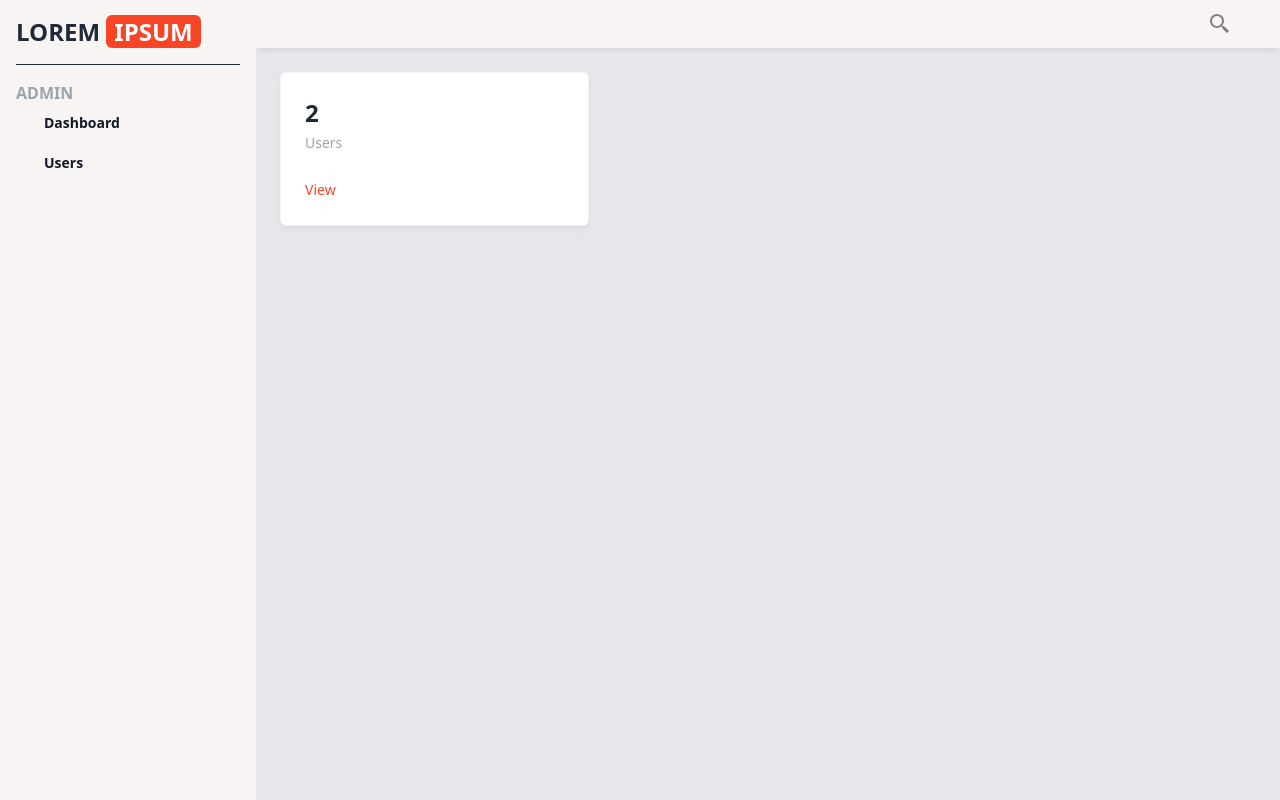
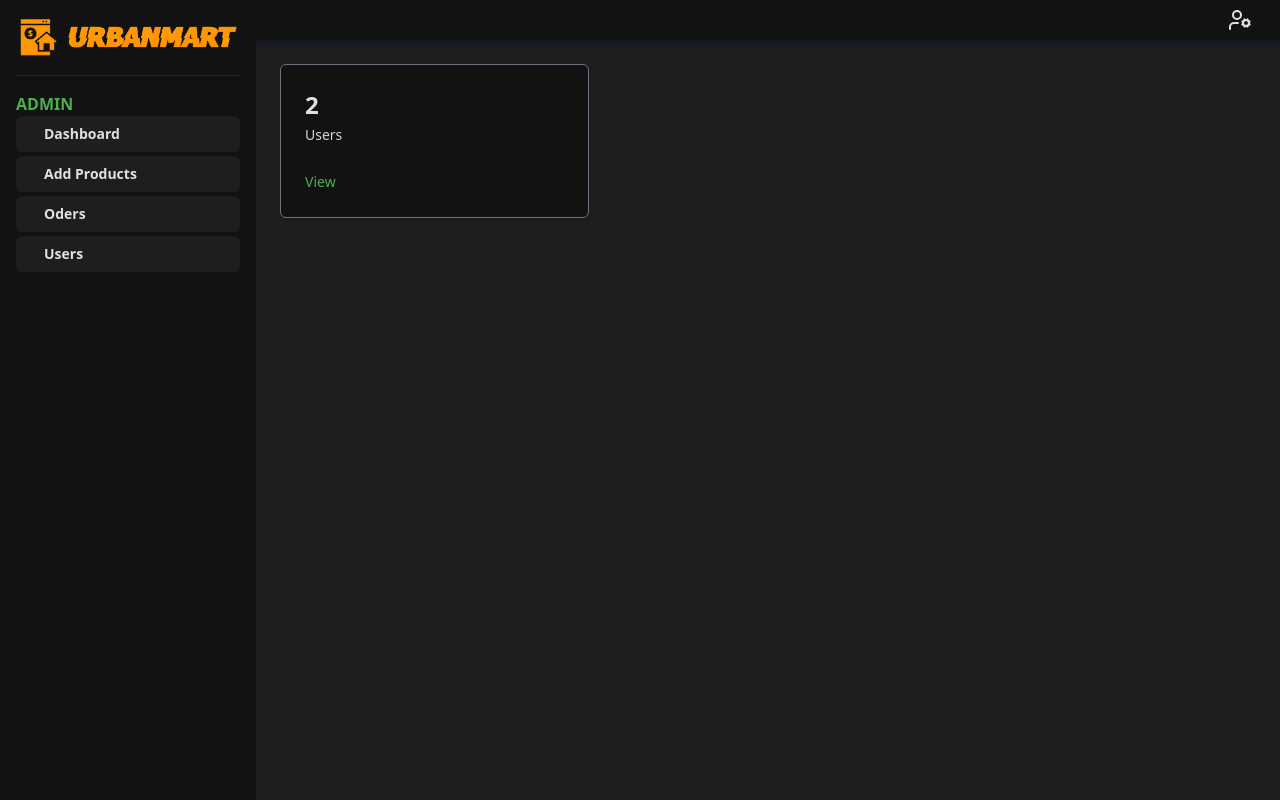
Before and after one commit to akrathor18/E-commerce, a React (Vite) app in the folder client/: page /admin in a window 1280 px wide. Built offline with nearby package versions, Linux system fonts and the light colour scheme.

Commit message:
Altering in Admin plane

```diff
--- a/client/src/components/AdminPanel.jsx
+++ b/client/src/components/AdminPanel.jsx
@@ -1,21 +1,26 @@
 import React from "react";
+import { UserCog } from 'lucide-react';
+import { Disclosure, DisclosureButton, DisclosurePanel, Menu, MenuButton, MenuItem, MenuItems } from '@headlessui/react'
+import { Bars3Icon, XMarkIcon } from '@heroicons/react/24/outline'
 
+import { Link } from 'react-router-dom'
+import logo from '../assets/logo.png'
 const AdminPanel = () => {
   return (
-    <div className="text-gray-800 font-inter">
+    <div className="text-text font-inter">
       {/* Sidebar */}
-      <div className="fixed left-0 top-0 w-64 h-full bg-[#f8f4f3] p-4 z-50 sidebar-menu transition-transform">
+      <div className="fixed left-0 top-0 w-64 h-full bg-primary p-4 z-50 sidebar-menu transition-transform">
         <a href="#" className="flex items-center pb-4 border-b border-b-gray-800">
           <h2 className="font-bold text-2xl">
-            LOREM <span className="bg-[#f84525] text-white px-2 rounded-md">IPSUM</span>
+           <img src={logo} alt="logo"/>
           </h2>
         </a>
         <ul className="mt-4">
-          <span className="text-gray-400 font-bold">ADMIN</span>
+          <span className="text-accent font-bold">ADMIN</span>
           <li className="mb-1 group">
             <a
               href="#"
-              className="flex font-semibold items-center py-2 px-4 text-gray-900 hover:bg-gray-950 hover:text-gray-100 rounded-md group-[.active]:bg-gray-800 group-[.active]:text-white group-[.selected]:bg-gray-950 group-[.selected]:text-gray-100"
+              className="flex font-semibold items-center py-2 px-4 text-text bg-secondary hover:text-hover rounded-md group-[.active]:bg-hover group-[.active]:text-white group-[.selected]:bg-gray-950 group-[.selected]:text-gray-100"
             >
               <i className="ri-home-2-line mr-3 text-lg"></i>
               <span className="text-sm">Dashboard</span>
@@ -24,62 +29,89 @@ const AdminPanel = () => {
           <li className="mb-1 group">
             <a
               href="#"
-              className="flex font-semibold items-center py-2 px-4 text-gray-900 hover:bg-gray-950 hover:text-gray-100 rounded-md group-[.active]:bg-gray-800 group-[.active]:text-white group-[.selected]:bg-gray-950 group-[.selected]:text-gray-100 sidebar-dropdown-toggle"
+              className="flex font-semibold items-center py-2 px-4 text-text bg-secondary hover:text-hover rounded-md group-[.active]:bg-hover group-[.active]:text-white group-[.selected]:bg-gray-950 group-[.selected]:text-gray-100 sidebar-dropdown-toggle"
+            >
+              <i className="bx bx-user mr-3 text-lg"></i>
+              <span className="text-sm">Add Products</span>
+              <i className="ri-arrow-right-s-line ml-auto group-[.selected]:rotate-90"></i>
+            </a>
+
+          </li>
+          <li className="mb-1 group">
+            <a
+              href="#"
+              className="flex font-semibold items-center py-2 px-4 text-text bg-secondary hover:text-hover rounded-md group-[.active]:bg-hover group-[.active]:text-white group-[.selected]:bg-gray-950 group-[.selected]:text-gray-100 sidebar-dropdown-toggle"
+            >
+              <i className="bx bx-user mr-3 text-lg"></i>
+              <span className="text-sm">Oders</span>
+              <i className="ri-arrow-right-s-line ml-auto group-[.selected]:rotate-90"></i>
+            </a>
+
+          </li>
+          <li className="mb-1 group">
+            <a
+              href="#"
+              className="flex font-semibold items-center py-2 px-4 text-text bg-secondary hover:text-hover rounded-md group-[.active]:bg-hover group-[.active]:text-white group-[.selected]:bg-gray-950 group-[.selected]:text-gray-100 sidebar-dropdown-toggle"
             >
               <i className="bx bx-user mr-3 text-lg"></i>
               <span className="text-sm">Users</span>
               <i className="ri-arrow-right-s-line ml-auto group-[.selected]:rotate-90"></i>
             </a>
-            <ul className="pl-7 mt-2 hidden group-[.selected]:block">
-              <li className="mb-4">
-                <a
-                  href="#"
-                  className="text-gray-900 text-sm flex items-center hover:text-[#f84525] before:contents-[''] before:w-1 before:h-1 before:rounded-full before:bg-gray-300 before:mr-3"
-                >
-                  All
-                </a>
-              </li>
-              <li className="mb-4">
-                <a
-                  href="#"
-                  className="text-gray-900 text-sm flex items-center hover:text-[#f84525] before:contents-[''] before:w-1 before:h-1 before:rounded-full before:bg-gray-300 before:mr-3"
-                >
-                  Roles
-                </a>
-              </li>
-            </ul>
+
           </li>
           {/* Add other sidebar items similarly */}
         </ul>
       </div>
 
-      <div className="fixed top-0 left-0 w-full h-full bg-black/50 z-40 md:hidden sidebar-overlay"></div>
+      <div className="fixed top-0 left-0 w-full h-full bg-text z-40 md:hidden sidebar-overlay">hh</div>
 
       {/* Main Content */}
-      <main className="w-full md:w-[calc(100%-256px)] md:ml-64 bg-gray-200 min-h-screen transition-all main">
+      <main className="w-full md:w-[calc(100%-256px)] md:ml-64 bg-secondary min-h-screen transition-all main">
         {/* Navbar */}
-        <div className="py-2 px-6 bg-[#f8f4f3] flex items-center shadow-md shadow-black/5 sticky top-0 left-0 z-30">
+        <div className="py-2 px-6 bg-primary flex items-center shadow-md shadow-gray-900 sticky top-0 left-0 z-30">
           <button type="button" className="text-lg text-gray-900 font-semibold sidebar-toggle">
             <i className="ri-menu-line"></i>
           </button>
 
           <ul className="ml-auto flex items-center">
             <li className="mr-1 dropdown">
-              <button
-                type="button"
-                className="dropdown-toggle text-gray-400 mr-4 w-8 h-8 rounded flex items-center justify-center hover:text-gray-600"
-              >
-                <svg
-                  xmlns="http://www.w3.org/2000/svg"
-                  width="24"
-                  height="24"
-                  className="hover:bg-gray-100 rounded-full"
-                  viewBox="0 0 24 24"
-                  style={{ fill: "gray" }}
-                >
-                  <path d="M19.023 16.977a35.13 35.13 0 0 1-1.367-1.384c-.372-.378-.596-.653-.596-.653l-2.8-1.337A6.962 6.962 0 0 0 16 9c0-3.859-3.14-7-7-7S2 5.141 2 9s3.14 7 7 7c1.763 0 3.37-.66 4.603-1.739l1.337 2.8s.275.224.653.596c.387.363.896.854 1.384 1.367l1.358 1.392.604.646 2.121-2.121-.646-.604c-.379-.372-.885-.866-1.391-1.36zM9 14c-2.757 0-5-2.243-5-5s2.243-5 5-5 5 2.243 5 5-2.243 5-5 5z"></path>
-                </svg>
-              </button>
+
+              <div className="absolute inset-y-0 right-0 flex items-center pr-2 sm:static sm:inset-auto sm:ml-6 sm:pr-0">
+
+{/* ------------------------------------Profile dropdown */}
+<Menu as="div" className="relative ml-3">
+  <div>
+    <MenuButton className="relative flex rounded-full bg-secondry text-2xl  ">
+      <span className="absolute -inset-1.5" />
+      <span className="sr-only">Open user menu</span>
+      <UserCog />
+
+    </MenuButton>
+  </div>
+  <MenuItems
+    transition
+    className="absolute right-0 z-10 mt-2 w-52 origin-top-right rounded-md bg-secondary text-text py-1 shadow-lg ring-1 ring-black/5 transition focus:outline-none data-[closed]:scale-95 data-[closed]:transform data-[closed]:opacity-0 data-[enter]:duration-100 data-[leave]:duration-75 data-[enter]:ease-out data-[leave]:ease-in"
+  >
+    <MenuItem>
+      <a
+        href="#"
+        className="block px-4 py-2 text-sm  data-[focus]:bg-primary hover:text-hover data-[focus]:outline-none"
+      >
+        Your Profile
+      </a>
+    </MenuItem>
+    <MenuItem>
+      <Link
+       to={"/signup"}
+        className="block px-4 py-2 text-sm  data-[focus]:bg-primary hover:text-hover data-[focus]:outline-none"
+      >
+        Loguot
+      </Link>
+    </MenuItem>
+
+  </MenuItems>
+</Menu>
+</div>
             </li>
             {/* Add other navbar items similarly */}
           </ul>
@@ -88,16 +120,16 @@ const AdminPanel = () => {
         {/* Content */}
         <div className="p-6">
           <div className="grid grid-cols-1 md:grid-cols-2 lg:grid-cols-3 gap-6 mb-6">
-            <div className="bg-white rounded-md border border-gray-100 p-6 shadow-md shadow-black/5">
+            <div className="bg-primary rounded-md border border-gray-500 p-6 shadow-md shadow-black/5">
               <div className="flex justify-between mb-6">
                 <div>
                   <div className="flex items-center mb-1">
                     <div className="text-2xl font-semibold">2</div>
                   </div>
-                  <div className="text-sm font-medium text-gray-400">Users</div>
+                  <div className="text-sm font-medium text-gray-300">Users</div>
                 </div>
               </div>
-              <a href="/users" className="text-[#f84525] font-medium text-sm hover:text-red-800">
+              <a href="/users" className="text-accent font-medium text-sm hover:text-green-400">
                 View
               </a>
             </div>
```
